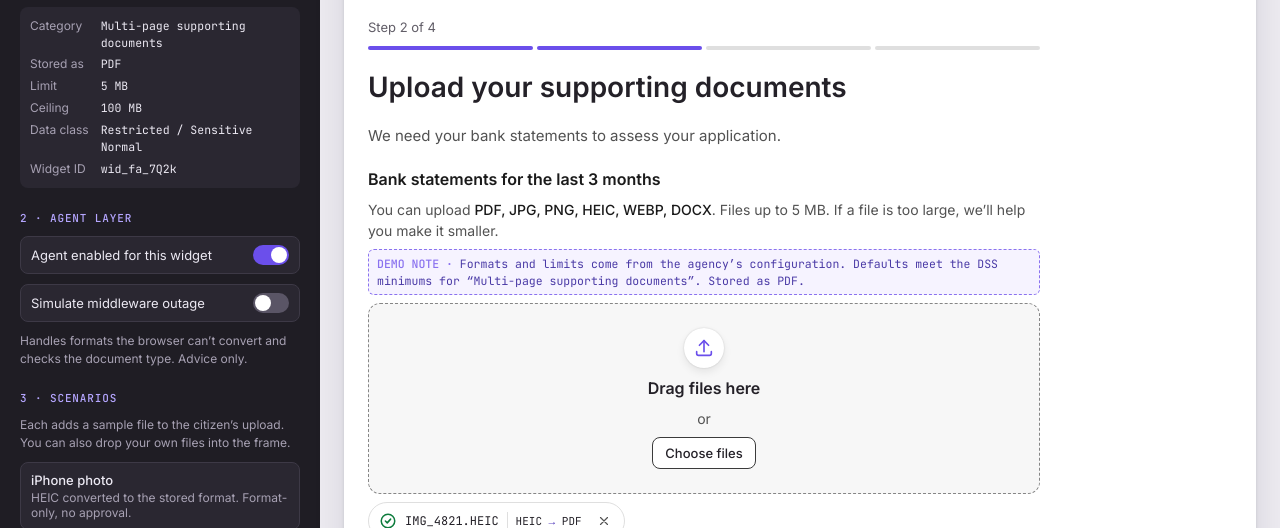
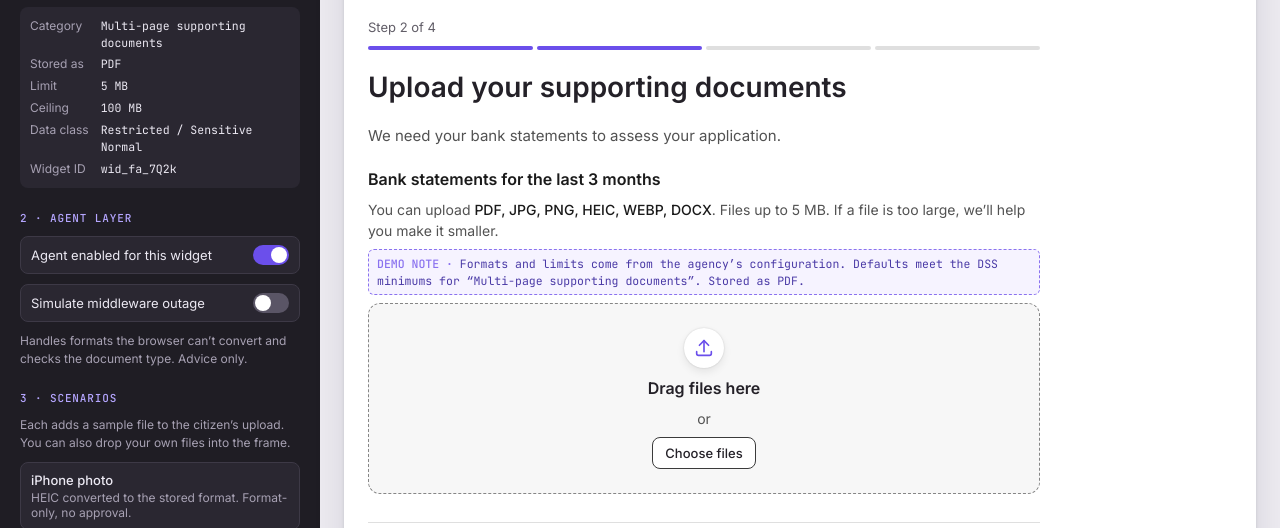
Before and after one commit to joyng/prototypes, a plain HTML site: page smart-drop-zone/index.html in a window 1280 px wide. Shown: the part 272-800 px from the top of the page. Drawn offline with Linux system fonts and the light colour scheme.

Commit message:
Start Smart Drop Zone demo with an empty upload
Co-Authored-By: Claude Opus 5.5 <noreply@anthropic.com>
Claude-Session: https://claude.ai/code/session_01DFtHLSvBQRGswK4mtgb5nt

```diff
--- a/smart-drop-zone/index.html
+++ b/smart-drop-zone/index.html
@@ -547,7 +547,6 @@ body.reduce-motion .attachment[data-state="processing"]::before{transform:scaleX
   $("reset").addEventListener("click",()=>{st.items=[];st.log=[];st.submitted=false;render();announce("Upload reset.")});
 
   render();
-  addFiles([Object.assign({},SAMPLES.heic.meta),Object.assign({},SAMPLES.blank.meta)]);
 })();
 </script>
 </body>
```
